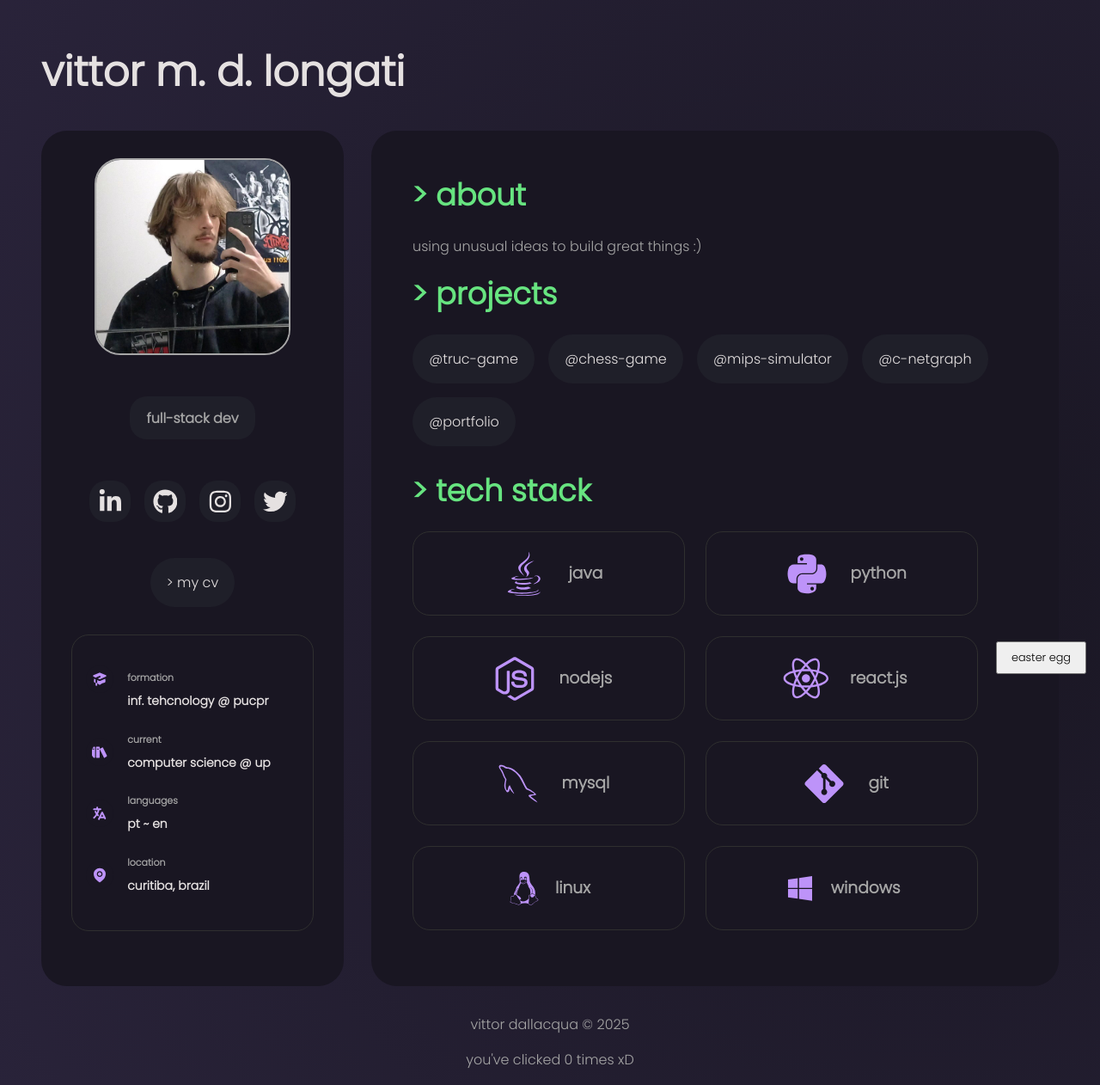
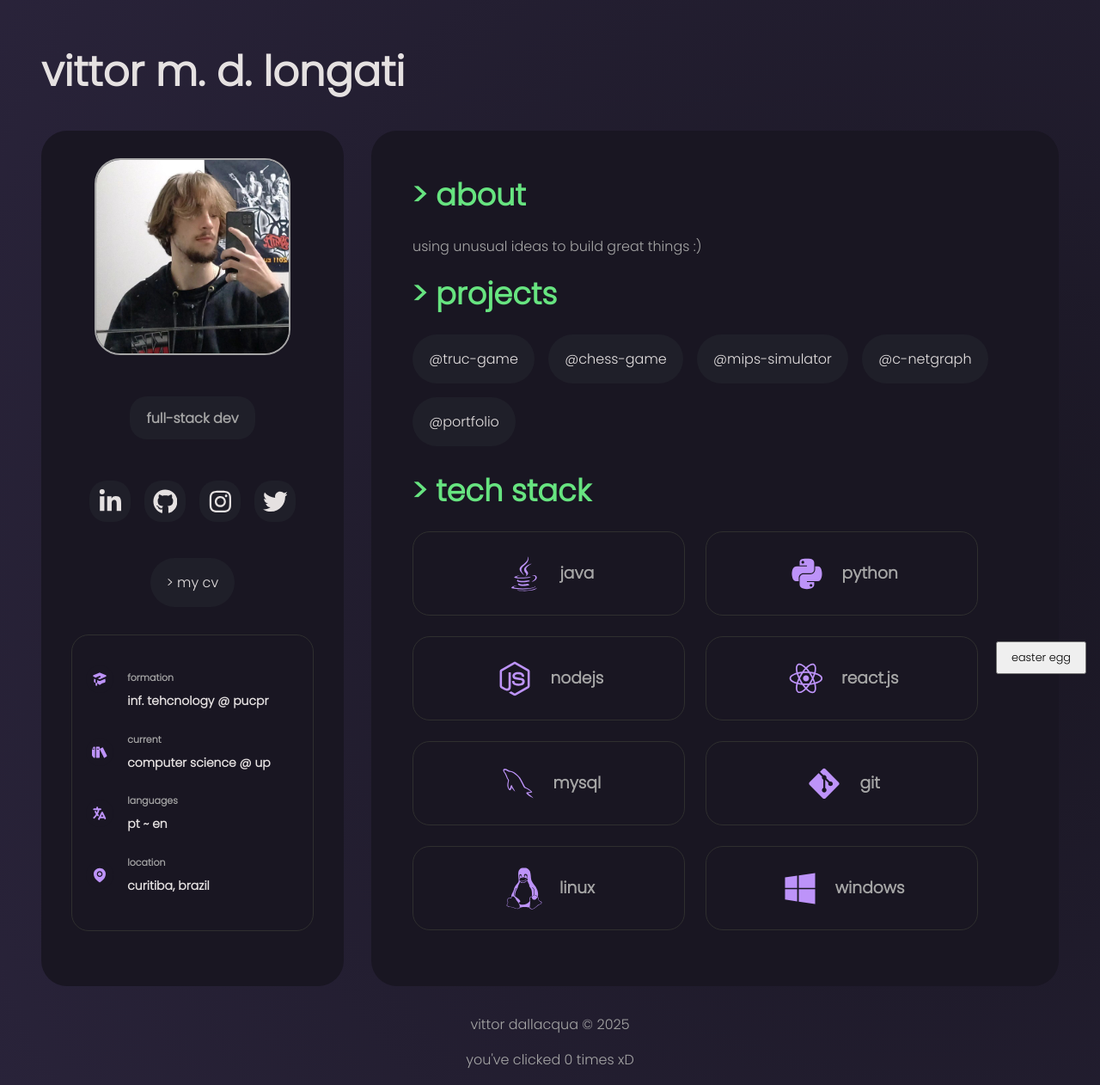
Before and after one commit to xyz2094/xyz2094.github.io, a React (Vite) app: page / in a window 1280 px wide. Shown: the top 1262 px of the page at 86% size. Built offline with nearby package versions, Linux system fonts and the light colour scheme.

Commit message:
Update technologiescontainer.sass

```diff
--- a/src/styles/components/technologiescontainer.sass
+++ b/src/styles/components/technologiescontainer.sass
@@ -28,9 +28,9 @@
           color: variables.$text-color
       svg
         font-size: 4rem
-        width: 70px
+        width: 50px
         color: #BD93F9
 
     #windows, #linux
       svg
-        width: 40px
+        width: 50px
```
